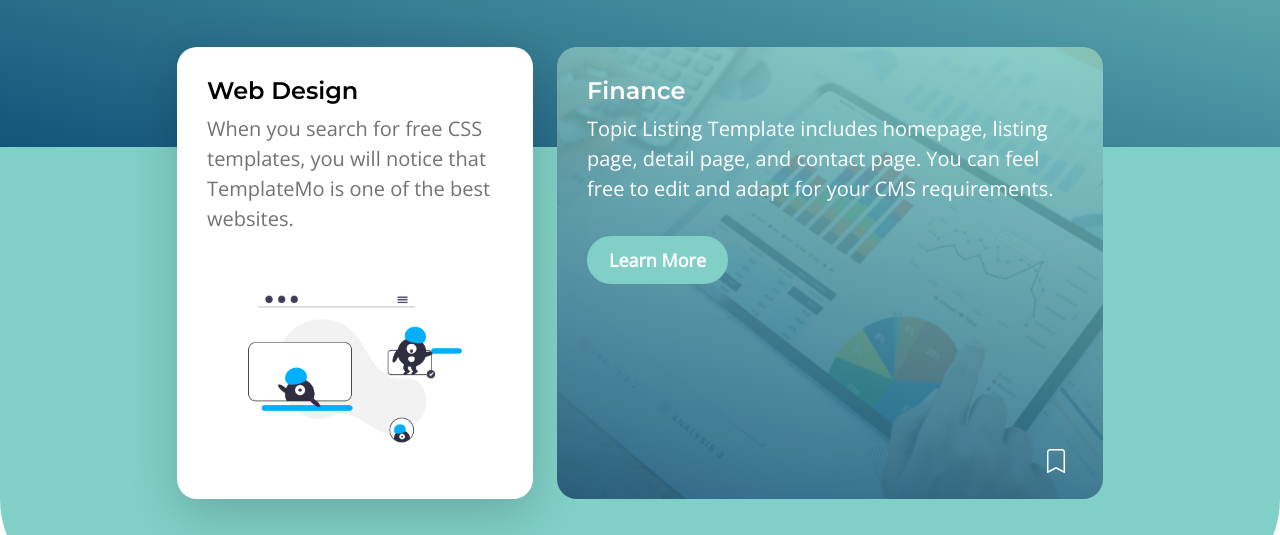
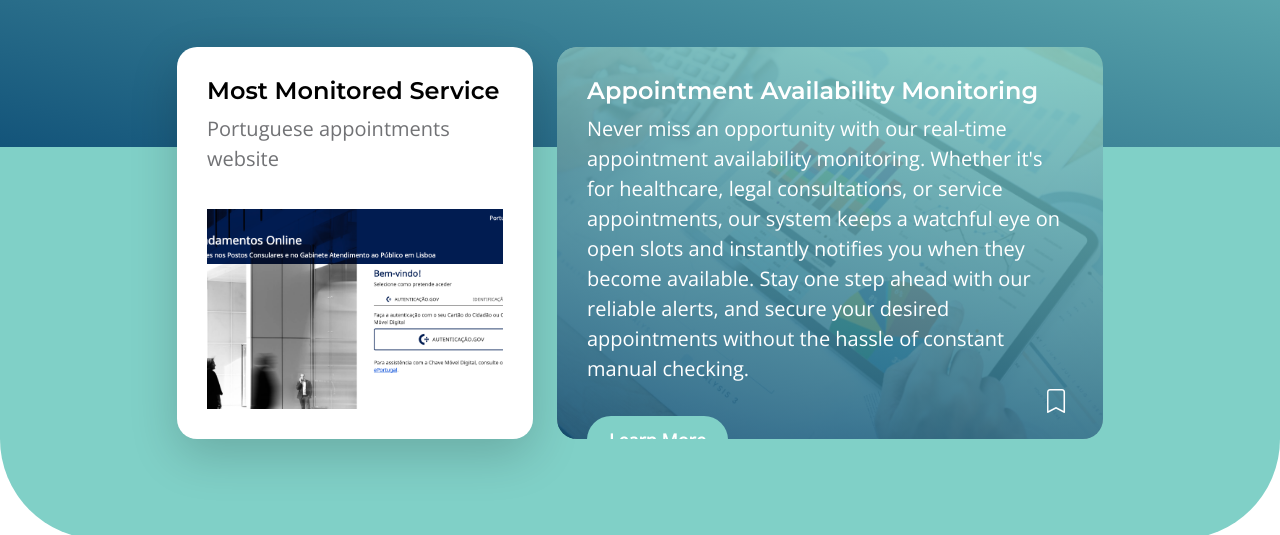
Before and after one commit to Be55am/alertmeup-fe, a plain HTML site: page index.html in a window 1280 px wide. Shown: the part 265-800 px from the top of the page. Drawn offline with nearby package versions, Linux system fonts and the light colour scheme.

Commit message:
fill the tickets

```diff
--- a/index.html
+++ b/index.html
@@ -124,15 +124,15 @@
             <a href="topics-detail.html">
               <div class="d-flex">
                 <div>
-                  <h5 class="mb-2">Web Design</h5>
+                  <h5 class="mb-2">Most Monitored Service</h5>
 
-                  <p class="mb-0">When you search for free CSS templates, you will notice that TemplateMo is one of the best websites.</p>
+                  <p class="mb-0">Portuguese appointments website</p>
                 </div>
 
                 <!--                <span class="badge bg-design rounded-pill ms-auto">14</span>-->
               </div>
 
-              <img src="images/topics/undraw_Remote_design_team_re_urdx.png" class="custom-block-image img-fluid" alt="">
+              <img src="images/topics/agendamentos-full.png" class="custom-block-image img-fluid" alt="">
             </a>
           </div>
         </div>
@@ -144,10 +144,12 @@
 
               <div class="custom-block-overlay-text d-flex">
                 <div>
-                  <h5 class="text-white mb-2">Finance</h5>
+                  <h5 class="text-white mb-2">Appointment Availability Monitoring</h5>
 
-                  <p class="text-white">Topic Listing Template includes homepage, listing page, detail page, and contact page. You can feel free to
-                    edit and adapt for your CMS requirements.</p>
+                  <p class="text-white">Never miss an opportunity with our real-time appointment availability monitoring. Whether it's for healthcare,
+                    legal consultations, or service appointments, our system keeps a watchful eye on open slots and instantly notifies you when they
+                    become available. Stay one step ahead with our reliable alerts, and secure your desired appointments without the hassle of
+                    constant manual checking.</p>
 
                   <a href="topics-detail.html" class="btn custom-btn mt-2 mt-lg-3">Learn More</a>
                 </div>
@@ -615,7 +617,9 @@
               </h2>
               <div id="collapseOne" class="accordion-collapse collapse show" aria-labelledby="headingOne" data-bs-parent="#accordionExample">
                 <div class="accordion-body">
-                  Our Website Monitoring Service is a proactive tool designed to monitor your selected websites and alert you in real-time when appointments become available. This service ensures you have the earliest opportunity to secure an appointment slot that meets your needs.
+                  Our Website Monitoring Service is a proactive tool designed to monitor your selected websites and alert you in real-time when
+                  appointments become available. This service ensures you have the earliest opportunity to secure an appointment slot that meets your
+                  needs.
                 </div>
               </div>
             </div>
@@ -629,7 +633,9 @@
               </h2>
               <div id="collapseTwo" class="accordion-collapse collapse" aria-labelledby="headingTwo" data-bs-parent="#accordionExample">
                 <div class="accordion-body">
-                  You can set up alerts by registering on our website, adding the websites and types of appointments you wish to monitor, and choosing how you'd like to be notified (email, SMS, etc.). Our system will then monitor these sites 24/7 and alert you the moment an appointment becomes available.
+                  You can set up alerts by registering on our website, adding the websites and types of appointments you wish to monitor, and choosing
+                  how you'd like to be notified (email, SMS, etc.). Our system will then monitor these sites 24/7 and alert you the moment an
+                  appointment becomes available.
                 </div>
               </div>
             </div>
@@ -643,7 +649,9 @@
               </h2>
               <div id="collapseThree" class="accordion-collapse collapse" aria-labelledby="headingThree" data-bs-parent="#accordionExample">
                 <div class="accordion-body">
-                  Our service offers both free and premium plans. The free plan includes basic monitoring and alerts, while our premium plan offers enhanced features such as faster alerts, multiple appointment types, and premium support to ensure you never miss an important appointment.
+                  Our service offers both free and premium plans. The free plan includes basic monitoring and alerts, while our premium plan offers
+                  enhanced features such as faster alerts, multiple appointment types, and premium support to ensure you never miss an important
+                  appointment.
                 </div>
               </div>
             </div>
```
Lines whose indentation alone changed are shown as unchanged.
